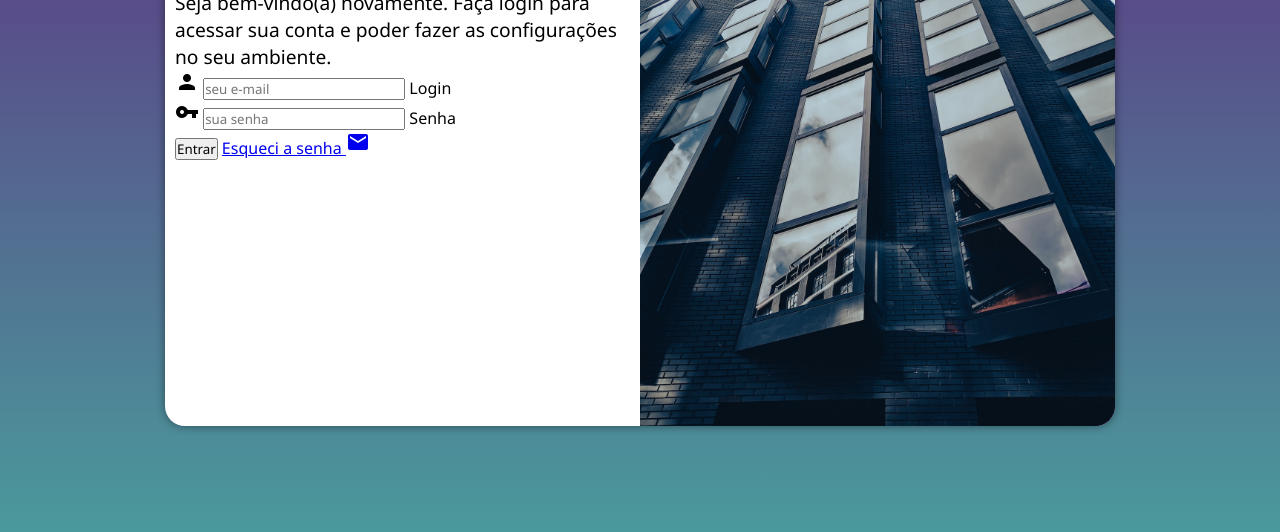
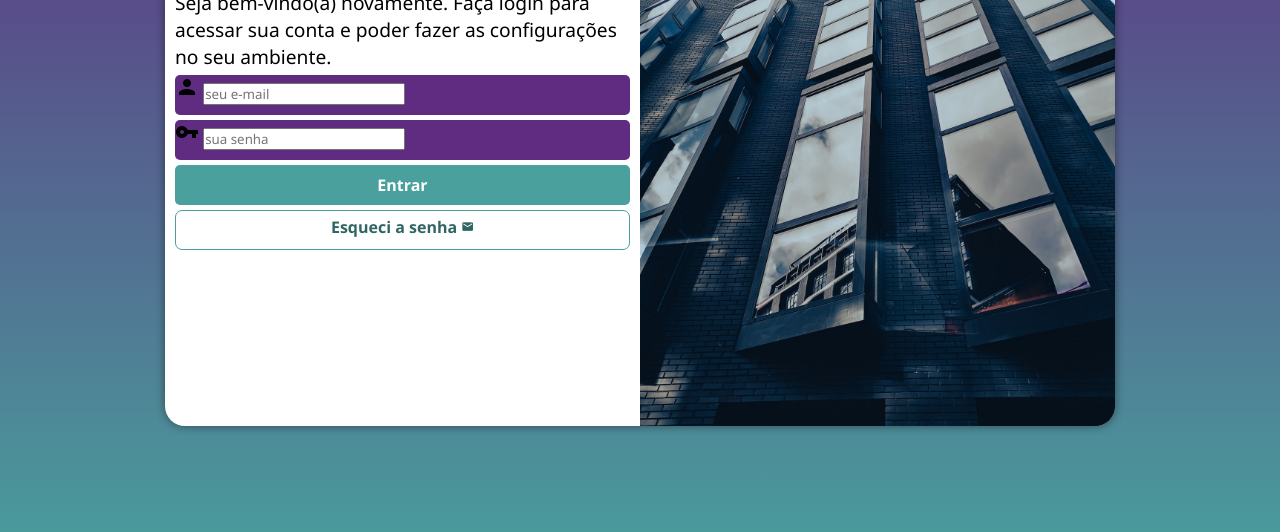
Before and after one commit to iuriapereira/projeto-login, a plain HTML site: page index.html in a window 1280 px wide. Shown: the part 224-756 px from the top of the page. Drawn offline with Linux system fonts and the light colour scheme.

Commit message:
Atualizando o projeto

```diff
--- a/estilos/style.css
+++ b/estilos/style.css
@@ -33,7 +33,7 @@ section#login {
     overflow: hidden;
 
     background-color: white;
-    width: 250px;
+    width: 260px;
     height: 500px;
     border-radius: 20px;
     box-shadow: 0px 0px 10px rgba(0, 0, 0, 0.451);
@@ -62,3 +62,58 @@ div#formulario > h1 {
 div#formulario > p {
     font-size: 0.8em;
 }
+
+form > div.campo {
+    background-color: #5f2c82;
+    display: block;
+    width: 100%;
+    height: 40px;
+    border-radius: 5px;
+    margin: 5px 0px;
+}
+
+div.campo > label {
+    display: none;
+}
+
+form > input[type=submit] {
+    display: block;
+    font-size: 1em;
+    width: 100%;
+    height: 40px;
+    background-color: #49a09d;
+    color: white;
+    font-weight: bolder;
+    border: none;
+    border-radius: 5px;
+    cursor: pointer;
+}
+
+form > input[type=submit]:hover {
+    background-color: #2f6664;
+}
+
+form > a.botao {
+    display: block;
+    text-align: center;
+    font-size: 1em;
+    width: 100%;
+    height: 40px;
+    padding-top: 5px;
+    margin-top: 5px;
+    background-color: white;
+    color: #2f6664;
+    font-weight: bolder;
+    border: 1px solid #49a09d;
+    border-radius: 7px;
+    text-decoration: none;
+}
+
+form > a.botao:hover {
+    background-color: #5dcecb;
+
+}
+
+form > a.botao > span {
+    font-size: 0.8em;
+}
--- a/index.html
+++ b/index.html
@@ -30,7 +30,7 @@
                         <label for="isenha">Senha</label>
                     </div>
                     <input type="submit" value="Entrar">
-                    <a href="esqueci.html">Esqueci a senha <span class="material-icons">mail</span></a>
+                    <a href="esqueci.html" class="botao">Esqueci a senha <span class="material-icons">mail</span></a>
                 </form>
             </div>
         </section>
```
